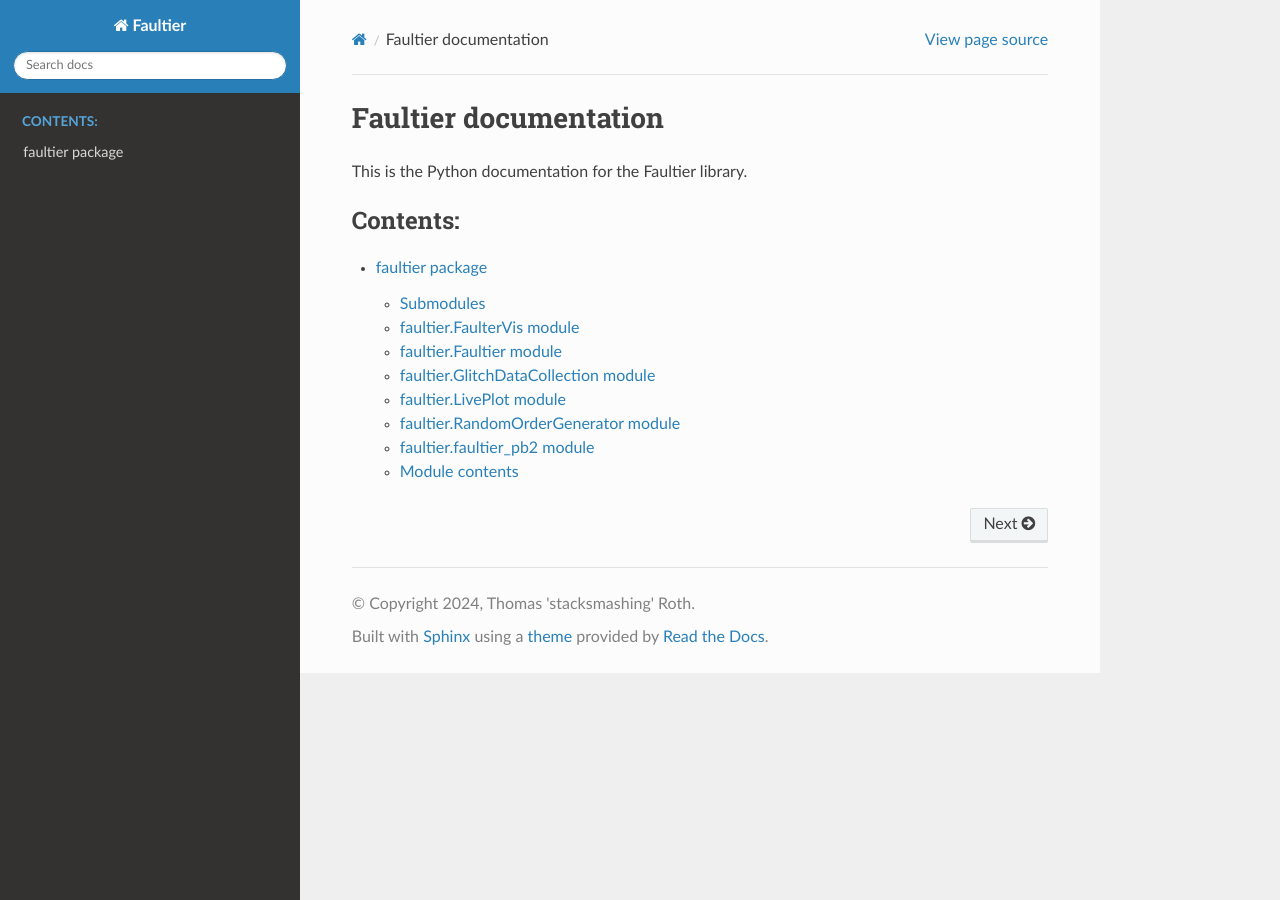
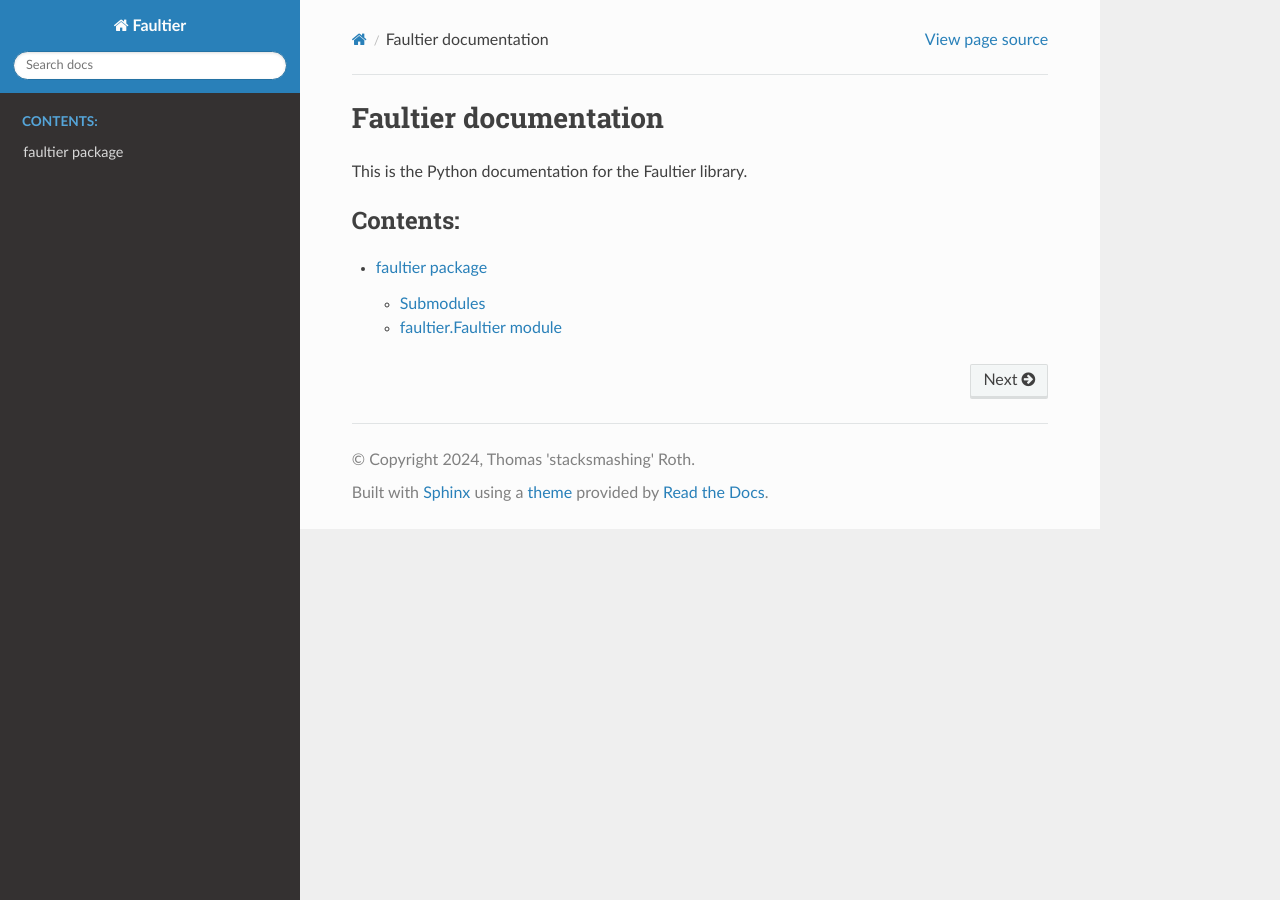
Before and after one commit to hextreeio/faultier-python, a Sphinx documentation site: the page built from docs/source/index.rst, in a window 1280 px wide. Built offline with Sphinx 7.4.7 and the Read the Docs theme 2.0.0, drawn with Linux system fonts in a browser that asks for light colours.

Commit message:
Update docs

```diff
--- a/docs/source/faultier.rst
+++ b/docs/source/faultier.rst
@@ -3,14 +3,6 @@ faultier package
 
 Submodules
 ----------
-
-faultier.FaulterVis module
---------------------------
-
-.. automodule:: faultier.FaulterVis
-   :members:
-   :undoc-members:
-   :show-inheritance:
 
 faultier.Faultier module
 ------------------------
@@ -19,43 +11,3 @@ faultier.Faultier module
    :members:
    :undoc-members:
    :show-inheritance:
-
-faultier.GlitchDataCollection module
-------------------------------------
-
-.. automodule:: faultier.GlitchDataCollection
-   :members:
-   :undoc-members:
-   :show-inheritance:
-
-faultier.LivePlot module
-------------------------
-
-.. automodule:: faultier.LivePlot
-   :members:
-   :undoc-members:
-   :show-inheritance:
-
-faultier.RandomOrderGenerator module
-------------------------------------
-
-.. automodule:: faultier.RandomOrderGenerator
-   :members:
-   :undoc-members:
-   :show-inheritance:
-
-faultier.faultier\_pb2 module
------------------------------
-
-.. automodule:: faultier.faultier_pb2
-   :members:
-   :undoc-members:
-   :show-inheritance:
-
-Module contents
----------------
-
-.. automodule:: faultier
-   :members:
-   :undoc-members:
-   :show-inheritance:
```
